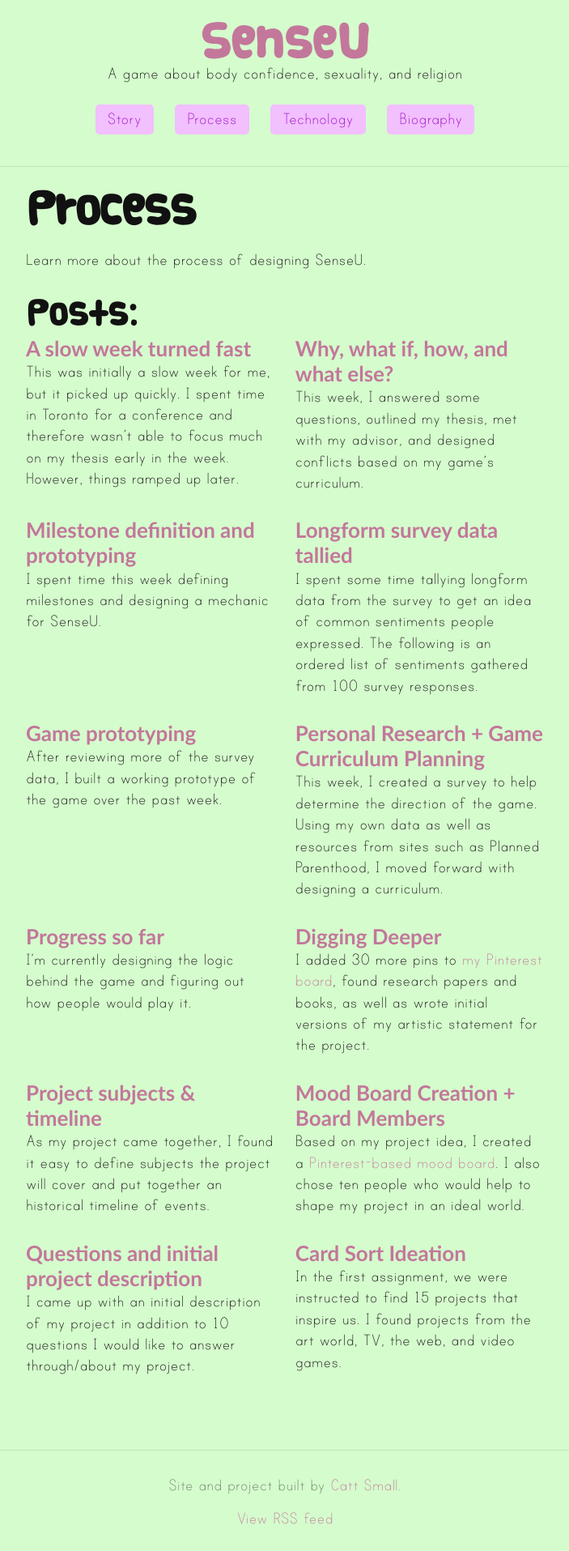
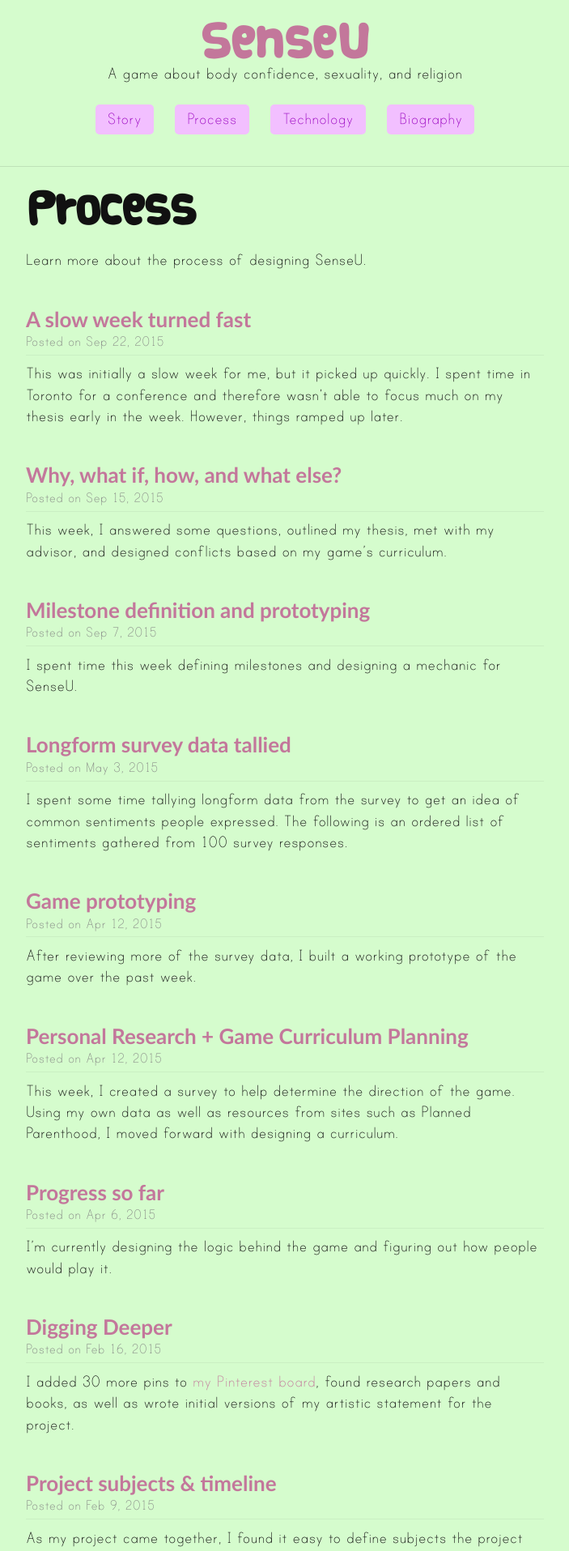
Before and after one commit to cattsmall/thesis-website, a Jekyll site: the page built from process/index.html, in a window 1280 px wide. Shown: the top 1915 px of the page at 81% size, without its empty margins (288-991 px from the left). Built offline with Jekyll 4.4.1, drawn with Linux system fonts in a browser that asks for light colours; some web fonts are replaced; some of the changed text lies outside the part shown.

Commit message:
Modified post layout

```diff
--- a/_sass/_layout.scss
+++ b/_sass/_layout.scss
@@ -110,30 +110,27 @@
     font-size: 20px;
 }
 
-.post-list {
-    margin-left: 0;
-    list-style: none;
-    @include flexbox;
-    -webkit-flex-wrap: wrap;
-    flex-wrap: wrap;
-    -webkit-justify-content: space-between;
-    justify-content: space-between;
-
-    li {
-        width: 48%;
-        margin-bottom: $spacing-unit/2;
-
-        @include media-query($on-palm) {
-            width:100%;
-        }
-    }
-
-}
-
 .post-meta {
     font-size: $small-font-size;
     color: $grey-color;
     margin: 1em 0 0;
+}
+
+.post-list {
+    margin-left: 0;
+    list-style: none;
+
+    li {
+        margin-top: 2em;
+    }
+
+    .post-meta {
+        margin-top: 0;
+        margin-bottom: .5em;
+        padding-bottom: .25em;
+        border-bottom: 1px solid fade-out(#000, .95);
+    }
+
 }
 
 .post-link {
--- a/process/index.html
+++ b/process/index.html
@@ -4,14 +4,13 @@ title: Process
 ---
 <p>Learn more about the process of designing SenseU.</p>
 
-<h2>Posts:</h2>
 <ul class="post-list">
 	{% for post in site.categories["process"] %}
-
 	  <li>
 	    <a href="{{ post.url }}">
 	      <h3>{{ post.title }}</h3>
 	    </a>
+	    <p class="post-meta">Posted on {{ post.date | date: "%b %-d, %Y" }}{% if post.author %} • {{ post.author }}{% endif %}{% if post.meta %} • {{ post.meta }}{% endif %}</p>
 		{{post.excerpt}}
 	  </li>
 
```
